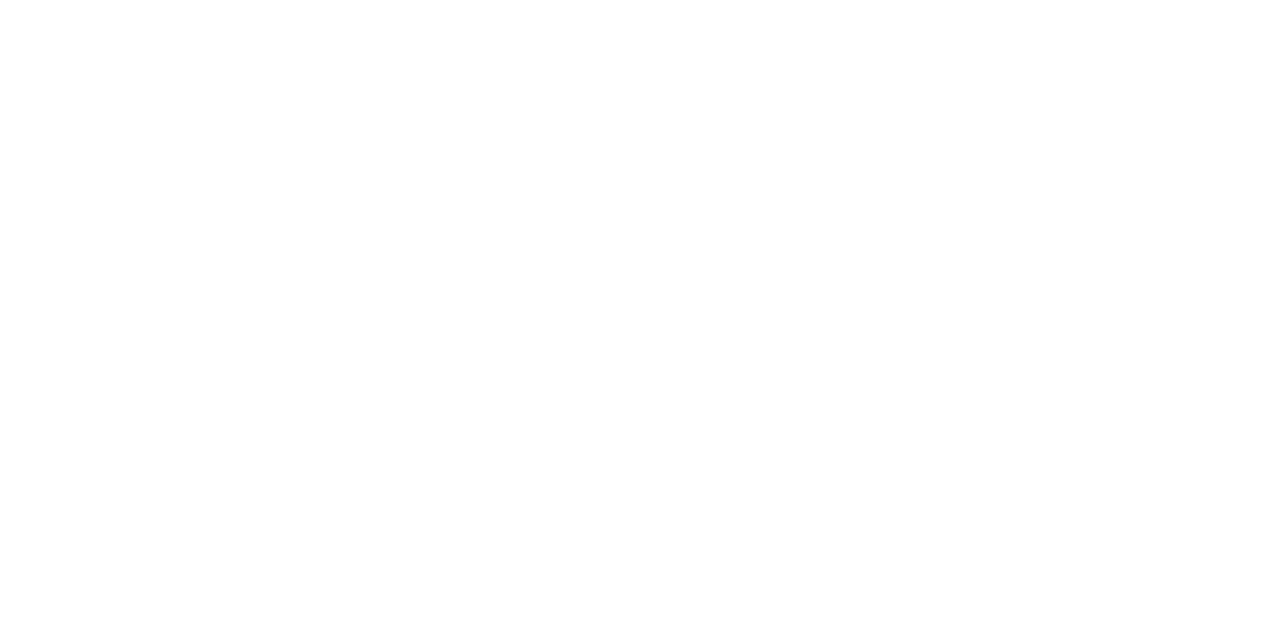
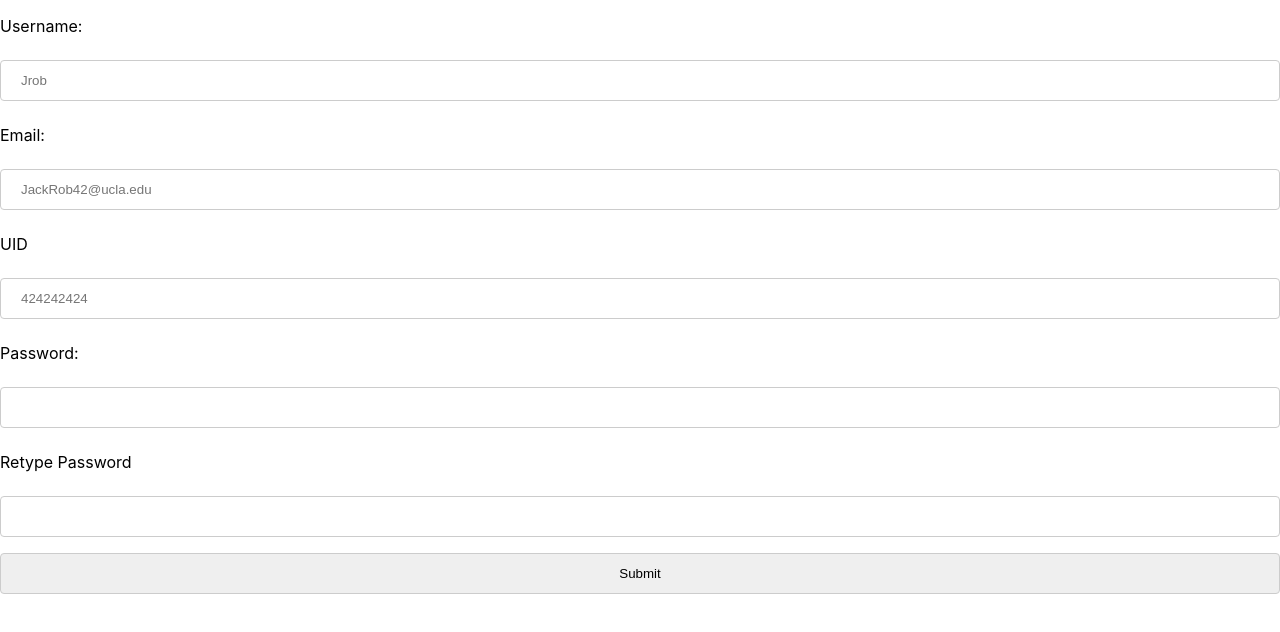
Before and after one commit to milesswu/inclusiveclick, a React (Create React App) app: page /prof-poll-create in a window 1280 px wide. Shown: the top 632 px of the page. Built offline with nearby package versions, Linux system fonts and the light colour scheme.

Commit message:
Update Routes.js

```diff
--- a/src/Routes.js
+++ b/src/Routes.js
@@ -5,6 +5,7 @@
 import StudentLogin from './Pages/StudentLogin';
 import StudentRegister from './Pages/StudentRegister';
 import StudentCourses from './Pages/StudentCourses';
+import ProfCreatePoll from './Pages/ProfCreatePoll';
 
 class Routes extends React.Component {
     render() {
@@ -15,6 +16,7 @@
                 <Route path='/student-login' component={StudentLogin}/>
                 <Route path='/student-register' component={StudentRegister}/>
                 <Route path='/courses' component={StudentCourses}/>
+                <Route path='/prof-poll-create' component={ProfCreatePoll}/>
             </Switch>
         );
     }
```
